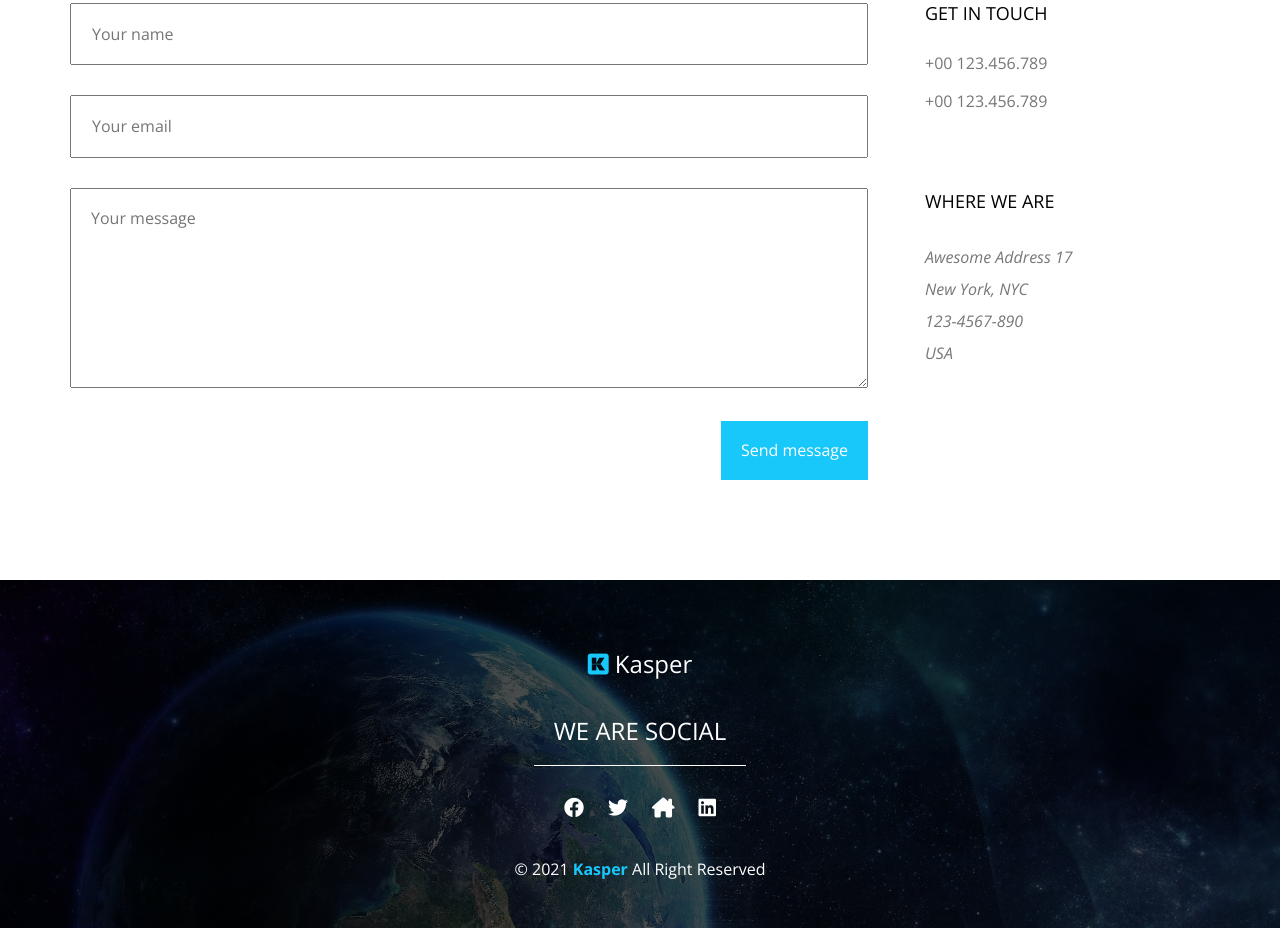
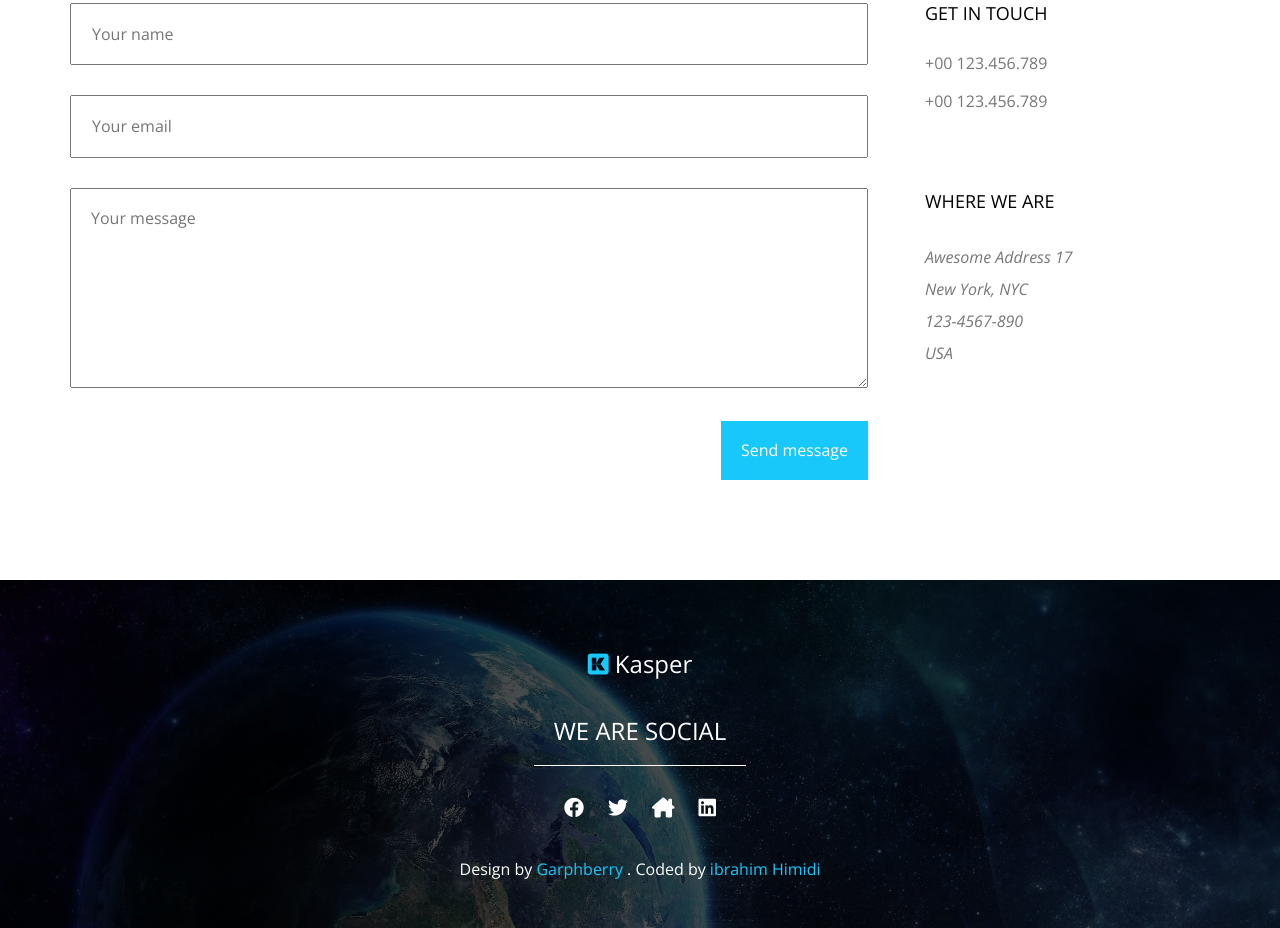
Before and after one commit to ibrahim-Himidi/kasper-Template-HTML-CSS, a plain HTML site: page index.html in a window 1280 px wide. Shown: the part 8044-8972 px from the top of the page. Drawn offline with nearby package versions, Linux system fonts and the light colour scheme.

Commit message:
Modifications in footer

```diff
--- a/css/style.css
+++ b/css/style.css
@@ -1166,8 +1166,8 @@ footer .container ul li i {
     font-size: 20px;
 }
 
-footer .container p strong {
-    color: var(--main-color);
+footer .container p  a{
+   color: var(--main-color);
 }
 
 /* End footer */
--- a/index.html
+++ b/index.html
@@ -515,7 +515,7 @@
             <li><a href="#"><i class="fa-solid fa-house-chimney"></i></a></li>
             <li><a href="#"><i class="fa-brands fa-linkedin"></i></a></li>
         </ul>
-        <p>© 2021 <strong>Kasper</strong> All Right Reserved</p>
+        <p>Design by <a href="https://www.graphberry.com/item/kasper-one-page-psd-template" target="-blank" >Garphberry</a> . Coded by <a  href="https://github.com/ibrahim-Himidi"  target="-blank" >ibrahim Himidi</a></p>
       </div>
   </footer>
 <!--End footer-->
```
Also changed, not shown: 1 other file.
